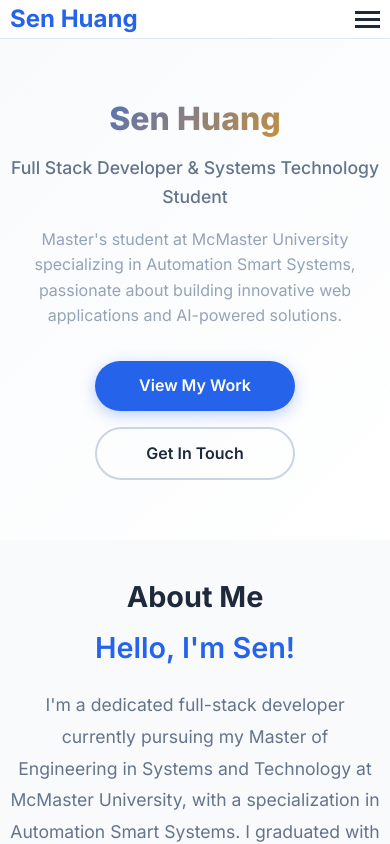
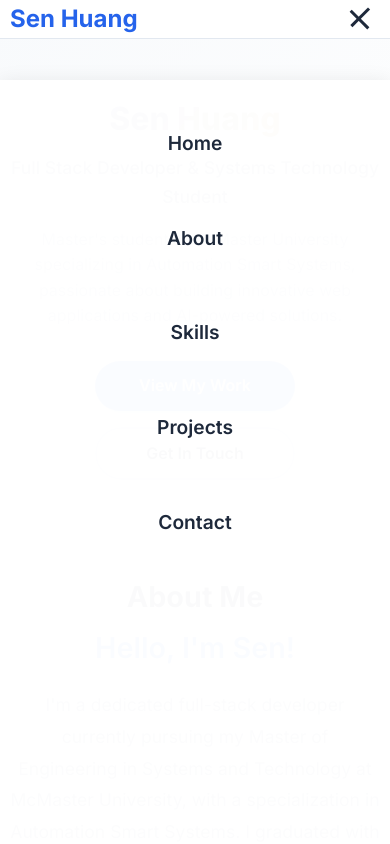
Before and after one commit to SenH7/SenH7.github.io, a plain HTML site: page index.html in a window 390 px wide. Both pictures are taken after a click on the button 367 px from the left and 19 px from the top of the page. Shown: the top 844 px of the page. Drawn offline with Linux system fonts and the light colour scheme.

Commit message:
update mobile viewing

```diff
--- a/css/styles.css
+++ b/css/styles.css
@@ -45,15 +45,28 @@ body {
 }
 
 /* ===== TYPOGRAPHY ===== */
-h1, h2, h3, h4, h5, h6 {
+h1,
+h2,
+h3,
+h4,
+h5,
+h6 {
     font-weight: 600;
     line-height: 1.2;
     margin-bottom: 1rem;
 }
 
-h1 { font-size: 3.5rem; }
-h2 { font-size: 2.5rem; }
-h3 { font-size: 1.5rem; }
+h1 {
+    font-size: 3.5rem;
+}
+
+h2 {
+    font-size: 2.5rem;
+}
+
+h3 {
+    font-size: 1.5rem;
+}
 
 p {
     margin-bottom: 1rem;
@@ -129,6 +142,21 @@ nav {
 .nav-links a:hover::after,
 .nav-links a.active::after {
     width: 100%;
+}
+
+/* ===== MOBILE MENU STYLES - ADD TO css/styles.css ===== */
+
+/* Mobile menu toggle animation */
+.mobile-menu-toggle.active span:nth-child(1) {
+    transform: rotate(45deg) translate(5px, 5px);
+}
+
+.mobile-menu-toggle.active span:nth-child(2) {
+    opacity: 0;
+}
+
+.mobile-menu-toggle.active span:nth-child(3) {
+    transform: rotate(-45deg) translate(7px, -6px);
 }
 
 .mobile-menu-toggle {
@@ -654,9 +682,23 @@ footer p:last-child {
         opacity: 0;
         transform: translateY(30px);
     }
+
     to {
         opacity: 1;
         transform: translateY(0);
+    }
+}
+
+/* Animation keyframes */
+@keyframes slideInFromRight {
+    from {
+        opacity: 0;
+        transform: translateX(50px);
+    }
+
+    to {
+        opacity: 1;
+        transform: translateX(0);
     }
 }
 
@@ -730,11 +772,103 @@ button:focus:not(:focus-visible) {
 
 @media (max-width: 768px) {
     .nav-links {
+        display: flex;
+        position: fixed;
+        top: 100%;
+        left: 0;
+        width: 100%;
+        height: calc(100vh - 80px);
+        background: rgba(255, 255, 255, 0.98);
+        backdrop-filter: blur(20px);
+        flex-direction: column;
+        justify-content: flex-start;
+        align-items: center;
+        padding: 2rem 0;
+        gap: 2rem;
+        transition: all 0.3s ease;
+        opacity: 0;
+        visibility: hidden;
+        transform: translateY(-20px);
+        box-shadow: 0 4px 20px rgba(0, 0, 0, 0.1);
+        z-index: 999;
+    }
+
+    .nav-links.active {
+        top: 80px;
+        opacity: 1;
+        visibility: visible;
+        transform: translateY(0);
+    }
+
+    .nav-links li {
+        width: 100%;
+        text-align: center;
+    }
+
+    .nav-links a {
+        display: block;
+        padding: 1rem 2rem;
+        font-size: 1.2rem;
+        font-weight: 600;
+        color: var(--text-dark);
+        border-radius: 10px;
+        margin: 0 2rem;
+        transition: all 0.3s ease;
+    }
+
+    .nav-links a:hover {
+        background: var(--primary-color);
+        color: white;
+        transform: translateX(10px);
+    }
+
+    .nav-links a::after {
         display: none;
+    }
+
+    /* Prevent scrolling when mobile menu is open */
+    body.menu-open {
+        overflow: hidden;
+    }
+
+    /* Add stagger animation for menu items */
+    .nav-links.active li {
+        animation: slideInFromRight 0.3s ease forwards;
+    }
+
+    .nav-links.active li:nth-child(1) {
+        animation-delay: 0.1s;
+    }
+
+    .nav-links.active li:nth-child(2) {
+        animation-delay: 0.2s;
+    }
+
+    .nav-links.active li:nth-child(3) {
+        animation-delay: 0.3s;
+    }
+
+    .nav-links.active li:nth-child(4) {
+        animation-delay: 0.4s;
+    }
+
+    .nav-links.active li:nth-child(5) {
+        animation-delay: 0.5s;
     }
 
     .mobile-menu-toggle {
         display: flex;
+        padding: 0.5rem;
+        border-radius: 8px;
+        transition: background-color 0.3s ease;
+    }
+
+    .mobile-menu-toggle:hover {
+        background-color: var(--bg-light);
+    }
+
+    .mobile-menu-toggle:active {
+        background-color: var(--border-light);
     }
 
     .hero {
@@ -837,6 +971,7 @@ button:focus:not(:focus-visible) {
 
 /* ===== ACCESSIBILITY ===== */
 @media (prefers-reduced-motion: reduce) {
+
     *,
     *::before,
     *::after {
--- a/index.html
+++ b/index.html
@@ -1,28 +1,33 @@
 <!DOCTYPE html>
 <html lang="en">
+
 <head>
     <meta charset="UTF-8">
     <meta name="viewport" content="width=device-width, initial-scale=1.0">
     <title>Sen Huang's Personal Web</title>
-    <meta name="description" content="Sen Huang - Full Stack Developer and Master's student specializing in Systems and Technology at McMaster University">
+    <meta name="description"
+        content="Sen Huang - Full Stack Developer and Master's student specializing in Systems and Technology at McMaster University">
     <link rel="stylesheet" href="css/styles.css">
     <link rel="preconnect" href="https://fonts.googleapis.com">
     <link rel="preconnect" href="https://fonts.gstatic.com" crossorigin>
-    <link href="https://fonts.googleapis.com/css2?family=Inter:wght@300;400;500;600;700;800&display=swap" rel="stylesheet">
+    <link href="https://fonts.googleapis.com/css2?family=Inter:wght@300;400;500;600;700;800&display=swap"
+        rel="stylesheet">
 </head>
+
 <body>
     <!-- Header -->
     <header id="header">
         <nav class="container">
             <div class="logo">Sen Huang</div>
-            <ul class="nav-links">
+            <ul class="nav-links" aria-hidden="true">
                 <li><a href="#home">Home</a></li>
                 <li><a href="#about">About</a></li>
                 <li><a href="#skills">Skills</a></li>
                 <li><a href="#projects">Projects</a></li>
                 <li><a href="#contact">Contact</a></li>
             </ul>
-            <div class="mobile-menu-toggle">
+            <div class="mobile-menu-toggle" aria-label="Toggle mobile menu" aria-expanded="false" role="button"
+                tabindex="0">
                 <span></span>
                 <span></span>
                 <span></span>
@@ -36,7 +41,8 @@
             <div class="hero-content">
                 <h1>Sen Huang</h1>
                 <p class="hero-subtitle">Full Stack Developer & Systems Technology Student</p>
-                <p class="hero-description">Master's student at McMaster University specializing in Automation Smart Systems, passionate about building innovative web applications and AI-powered solutions.</p>
+                <p class="hero-description">Master's student at McMaster University specializing in Automation Smart
+                    Systems, passionate about building innovative web applications and AI-powered solutions.</p>
                 <div class="hero-buttons">
                     <a href="#projects" class="cta-button primary">View My Work</a>
                     <a href="#contact" class="cta-button secondary">Get In Touch</a>
@@ -52,9 +58,14 @@
             <div class="about-content">
                 <div class="about-text">
                     <h3>Hello, I'm Sen!</h3>
-                    <p>I'm a dedicated full-stack developer currently pursuing my Master of Engineering in Systems and Technology at McMaster University, with a specialization in Automation Smart Systems. I graduated with a Bachelor's degree in Computer Science from the University of Regina.</p>
+                    <p>I'm a dedicated full-stack developer currently pursuing my Master of Engineering in Systems and
+                        Technology at McMaster University, with a specialization in Automation Smart Systems. I
+                        graduated with a Bachelor's degree in Computer Science from the University of Regina.</p>
 
-                    <p>My journey in technology spans across multiple programming languages and frameworks, from building responsive web applications with React.js and Next.js to developing robust backend systems with Ruby on Rails and Python. I'm particularly passionate about integrating AI and machine learning technologies into practical applications.</p>
+                    <p>My journey in technology spans across multiple programming languages and frameworks, from
+                        building responsive web applications with React.js and Next.js to developing robust backend
+                        systems with Ruby on Rails and Python. I'm particularly passionate about integrating AI and
+                        machine learning technologies into practical applications.</p>
 
                     <div class="about-stats">
                         <div class="stat">
@@ -154,7 +165,9 @@
                     </div>
                     <div class="project-content">
                         <h3 class="project-title">Tutortron - AI Chatbot</h3>
-                        <p class="project-description">A responsive AI-powered tutoring chatbot with real-time chat interface, file upload functionality, and admin dashboard. Built with modern UI components and user authentication.</p>
+                        <p class="project-description">A responsive AI-powered tutoring chatbot with real-time chat
+                            interface, file upload functionality, and admin dashboard. Built with modern UI components
+                            and user authentication.</p>
                         <div class="project-tech">
                             <span class="tech-tag">Next.js</span>
                             <span class="tech-tag">React</span>
@@ -162,7 +175,8 @@
                             <span class="tech-tag">Authentication</span>
                         </div>
                         <div class="project-links">
-                            <a href="https://github.com/SenH7/tutortron-frontend" class="project-link" target="_blank">View Code →</a>
+                            <a href="https://github.com/SenH7/tutortron-frontend" class="project-link"
+                                target="_blank">View Code →</a>
                         </div>
                         <div class="project-status">
                             <span class="status-badge active">In Progress</span>
@@ -176,7 +190,9 @@
                     </div>
                     <div class="project-content">
                         <h3 class="project-title">CoinForLooP - AI Finance Manager</h3>
-                        <p class="project-description">AI-powered financial management application with budget insights. Led React.js frontend development with interactive charts and FastAPI backend integration.</p>
+                        <p class="project-description">AI-powered financial management application with budget insights.
+                            Led React.js frontend development with interactive charts and FastAPI backend integration.
+                        </p>
                         <div class="project-tech">
                             <span class="tech-tag">React.js</span>
                             <span class="tech-tag">Chart.js</span>
@@ -184,7 +200,8 @@
                             <span class="tech-tag">AI/ML</span>
                         </div>
                         <div class="project-links">
-                            <a href="https://github.com/V-AS/CoinForLooP" class="project-link" target="_blank">View Code →</a>
+                            <a href="https://github.com/V-AS/CoinForLooP" class="project-link" target="_blank">View Code
+                                →</a>
                         </div>
                         <div class="project-status">
                             <span class="status-badge completed">Hackathon Participant</span>
@@ -198,7 +215,9 @@
                     </div>
                     <div class="project-content">
                         <h3 class="project-title">Story App - Full Stack Application</h3>
-                        <p class="project-description">Full-stack storytelling application built with Ruby on Rails, featuring JWT authentication, responsive UI, and integrated database management with Active Storage.</p>
+                        <p class="project-description">Full-stack storytelling application built with Ruby on Rails,
+                            featuring JWT authentication, responsive UI, and integrated database management with Active
+                            Storage.</p>
                         <div class="project-tech">
                             <span class="tech-tag">Ruby on Rails</span>
                             <span class="tech-tag">JWT</span>
@@ -206,7 +225,8 @@
                             <span class="tech-tag">Active Storage</span>
                         </div>
                         <div class="project-links">
-                            <a href="https://github.com/SenH7/storyapp" class="project-link" target="_blank">View Code →</a>
+                            <a href="https://github.com/SenH7/storyapp" class="project-link" target="_blank">View Code
+                                →</a>
                         </div>
                         <div class="project-status">
                             <span class="status-badge completed">Completed</span>
@@ -220,7 +240,9 @@
                     </div>
                     <div class="project-content">
                         <h3 class="project-title">Farmer's Favourite - Web Application</h3>
-                        <p class="project-description">Led backend development for an agricultural web application with secure MongoDB data management, real-time updates, and dynamic frontend-backend connectivity using MERN stack.</p>
+                        <p class="project-description">Led backend development for an agricultural web application with
+                            secure MongoDB data management, real-time updates, and dynamic frontend-backend connectivity
+                            using MERN stack.</p>
                         <div class="project-tech">
                             <span class="tech-tag">MongoDB</span>
                             <span class="tech-tag">Express.js</span>
@@ -228,7 +250,8 @@
                             <span class="tech-tag">Node.js</span>
                         </div>
                         <div class="project-links">
-                            <a href="https://github.com/Brunsos/CS-476-Group-Project" class="project-link" target="_blank">View Code →</a>
+                            <a href="https://github.com/Brunsos/CS-476-Group-Project" class="project-link"
+                                target="_blank">View Code →</a>
                         </div>
                         <div class="project-status">
                             <span class="status-badge completed">Completed</span>
@@ -260,13 +283,15 @@
                     <div class="social-links">
                         <a href="https://www.linkedin.com/in/sen-huang-215843280/" target="_blank" class="social-link">
                             <svg class="social-icon" width="20" height="20" viewBox="0 0 24 24" fill="currentColor">
-                                <path d="M20.447 20.452h-3.554v-5.569c0-1.328-.027-3.037-1.852-3.037-1.853 0-2.136 1.445-2.136 2.939v5.667H9.351V9h3.414v1.561h.046c.477-.9 1.637-1.85 3.37-1.85 3.601 0 4.267 2.37 4.267 5.455v6.286zM5.337 7.433c-1.144 0-2.063-.926-2.063-2.065 0-1.138.92-2.063 2.063-2.063 1.14 0 2.064.925 2.064 2.063 0 1.139-.925 2.065-2.064 2.065zm1.782 13.019H3.555V9h3.564v11.452zM22.225 0H1.771C.792 0 0 .774 0 1.729v20.542C0 23.227.792 24 1.771 24h20.451C23.2 24 24 23.227 24 22.271V1.729C24 .774 23.2 0 22.222 0h.003z"/>
+                                <path
+                                    d="M20.447 20.452h-3.554v-5.569c0-1.328-.027-3.037-1.852-3.037-1.853 0-2.136 1.445-2.136 2.939v5.667H9.351V9h3.414v1.561h.046c.477-.9 1.637-1.85 3.37-1.85 3.601 0 4.267 2.37 4.267 5.455v6.286zM5.337 7.433c-1.144 0-2.063-.926-2.063-2.065 0-1.138.92-2.063 2.063-2.063 1.14 0 2.064.925 2.064 2.063 0 1.139-.925 2.065-2.064 2.065zm1.782 13.019H3.555V9h3.564v11.452zM22.225 0H1.771C.792 0 0 .774 0 1.729v20.542C0 23.227.792 24 1.771 24h20.451C23.2 24 24 23.227 24 22.271V1.729C24 .774 23.2 0 22.222 0h.003z" />
                             </svg>
                             LinkedIn
                         </a>
                         <a href="https://github.com/SenH7" target="_blank" class="social-link">
                             <svg class="social-icon" width="20" height="20" viewBox="0 0 24 24" fill="currentColor">
-                                <path d="M12 0c-6.626 0-12 5.373-12 12 0 5.302 3.438 9.8 8.207 11.387.599.111.793-.261.793-.577v-2.234c-3.338.726-4.033-1.416-4.033-1.416-.546-1.387-1.333-1.756-1.333-1.756-1.089-.745.083-.729.083-.729 1.205.084 1.839 1.237 1.839 1.237 1.07 1.834 2.807 1.304 3.492.997.107-.775.418-1.305.762-1.604-2.665-.305-5.467-1.334-5.467-5.931 0-1.311.469-2.381 1.236-3.221-.124-.303-.535-1.524.117-3.176 0 0 1.008-.322 3.301 1.23.957-.266 1.983-.399 3.003-.404 1.02.005 2.047.138 3.006.404 2.291-1.552 3.297-1.23 3.297-1.23.653 1.653.242 2.874.118 3.176.77.84 1.235 1.911 1.235 3.221 0 4.609-2.807 5.624-5.479 5.921.43.372.823 1.102.823 2.222v3.293c0 .319.192.694.801.576 4.765-1.589 8.199-6.086 8.199-11.386 0-6.627-5.373-12-12-12z"/>
+                                <path
+                                    d="M12 0c-6.626 0-12 5.373-12 12 0 5.302 3.438 9.8 8.207 11.387.599.111.793-.261.793-.577v-2.234c-3.338.726-4.033-1.416-4.033-1.416-.546-1.387-1.333-1.756-1.333-1.756-1.089-.745.083-.729.083-.729 1.205.084 1.839 1.237 1.839 1.237 1.07 1.834 2.807 1.304 3.492.997.107-.775.418-1.305.762-1.604-2.665-.305-5.467-1.334-5.467-5.931 0-1.311.469-2.381 1.236-3.221-.124-.303-.535-1.524.117-3.176 0 0 1.008-.322 3.301 1.23.957-.266 1.983-.399 3.003-.404 1.02.005 2.047.138 3.006.404 2.291-1.552 3.297-1.23 3.297-1.23.653 1.653.242 2.874.118 3.176.77.84 1.235 1.911 1.235 3.221 0 4.609-2.807 5.624-5.479 5.921.43.372.823 1.102.823 2.222v3.293c0 .319.192.694.801.576 4.765-1.589 8.199-6.086 8.199-11.386 0-6.627-5.373-12-12-12z" />
                             </svg>
                             GitHub
                         </a>
@@ -286,4 +311,5 @@
 
     <script src="js/main.js"></script>
 </body>
+
 </html>
--- a/js/main.js
+++ b/js/main.js
@@ -74,10 +74,16 @@ const mobileMenuToggle = document.querySelector('.mobile-menu-toggle');
 const navLinks = document.querySelector('.nav-links');
 
 if (mobileMenuToggle) {
-    mobileMenuToggle.addEventListener('click', function() {
+    mobileMenuToggle.addEventListener('click', function(e) {
+        e.stopPropagation();
         this.classList.toggle('active');
         navLinks.classList.toggle('active');
         document.body.classList.toggle('menu-open');
+
+        // Update ARIA attributes for accessibility
+        const isOpen = navLinks.classList.contains('active');
+        this.setAttribute('aria-expanded', isOpen);
+        navLinks.setAttribute('aria-hidden', !isOpen);
     });
 }
 
@@ -88,8 +94,54 @@ document.querySelectorAll('.nav-links a').forEach(link => {
             mobileMenuToggle.classList.remove('active');
             navLinks.classList.remove('active');
             document.body.classList.remove('menu-open');
+
+            // Update ARIA attributes
+            mobileMenuToggle.setAttribute('aria-expanded', 'false');
+            navLinks.setAttribute('aria-hidden', 'true');
         }
     });
+});
+
+// Close mobile menu when clicking outside
+document.addEventListener('click', function(e) {
+    if (navLinks.classList.contains('active') &&
+        !navLinks.contains(e.target) &&
+        !mobileMenuToggle.contains(e.target)) {
+
+        mobileMenuToggle.classList.remove('active');
+        navLinks.classList.remove('active');
+        document.body.classList.remove('menu-open');
+
+        // Update ARIA attributes
+        mobileMenuToggle.setAttribute('aria-expanded', 'false');
+        navLinks.setAttribute('aria-hidden', 'true');
+    }
+});
+
+// Close mobile menu on escape key
+document.addEventListener('keydown', function(e) {
+    if (e.key === 'Escape' && navLinks.classList.contains('active')) {
+        mobileMenuToggle.classList.remove('active');
+        navLinks.classList.remove('active');
+        document.body.classList.remove('menu-open');
+
+        // Update ARIA attributes
+        mobileMenuToggle.setAttribute('aria-expanded', 'false');
+        navLinks.setAttribute('aria-hidden', 'true');
+    }
+});
+
+// Handle window resize
+window.addEventListener('resize', function() {
+    if (window.innerWidth > 768 && navLinks.classList.contains('active')) {
+        mobileMenuToggle.classList.remove('active');
+        navLinks.classList.remove('active');
+        document.body.classList.remove('menu-open');
+
+        // Update ARIA attributes
+        mobileMenuToggle.setAttribute('aria-expanded', 'false');
+        navLinks.setAttribute('aria-hidden', 'true');
+    }
 });
 
 // ===== INTERSECTION OBSERVER FOR ANIMATIONS =====
```
